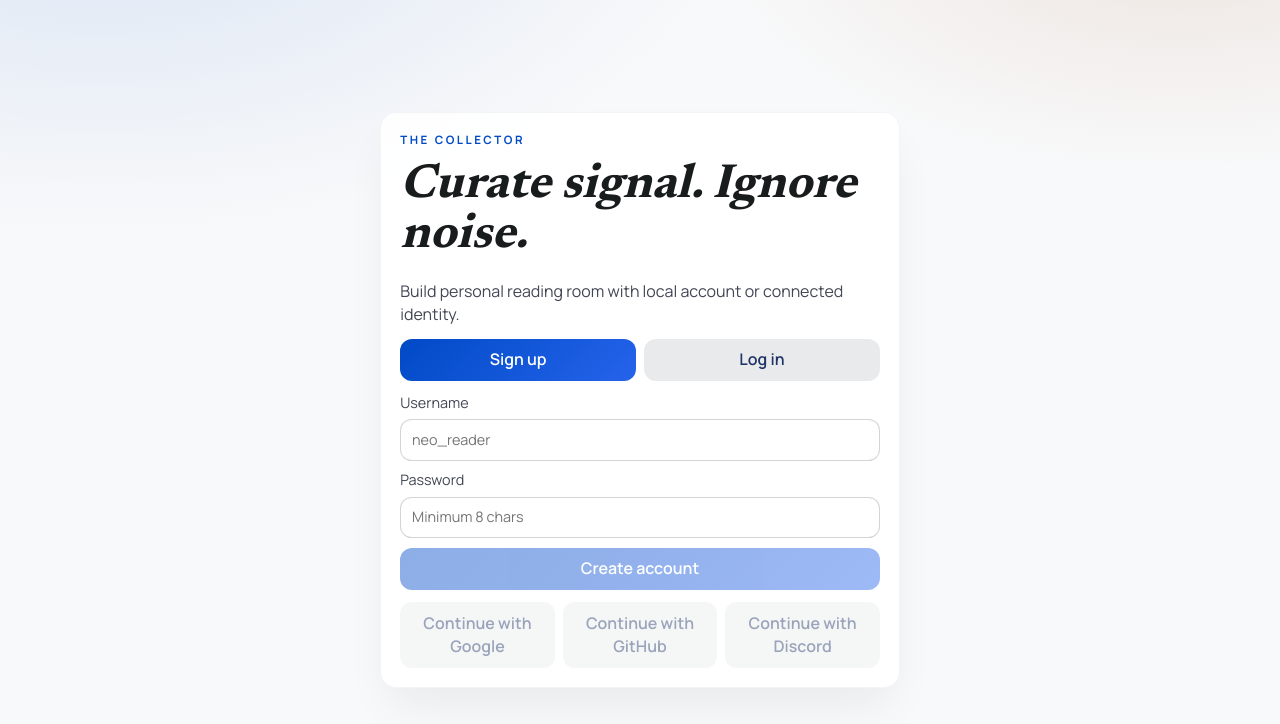
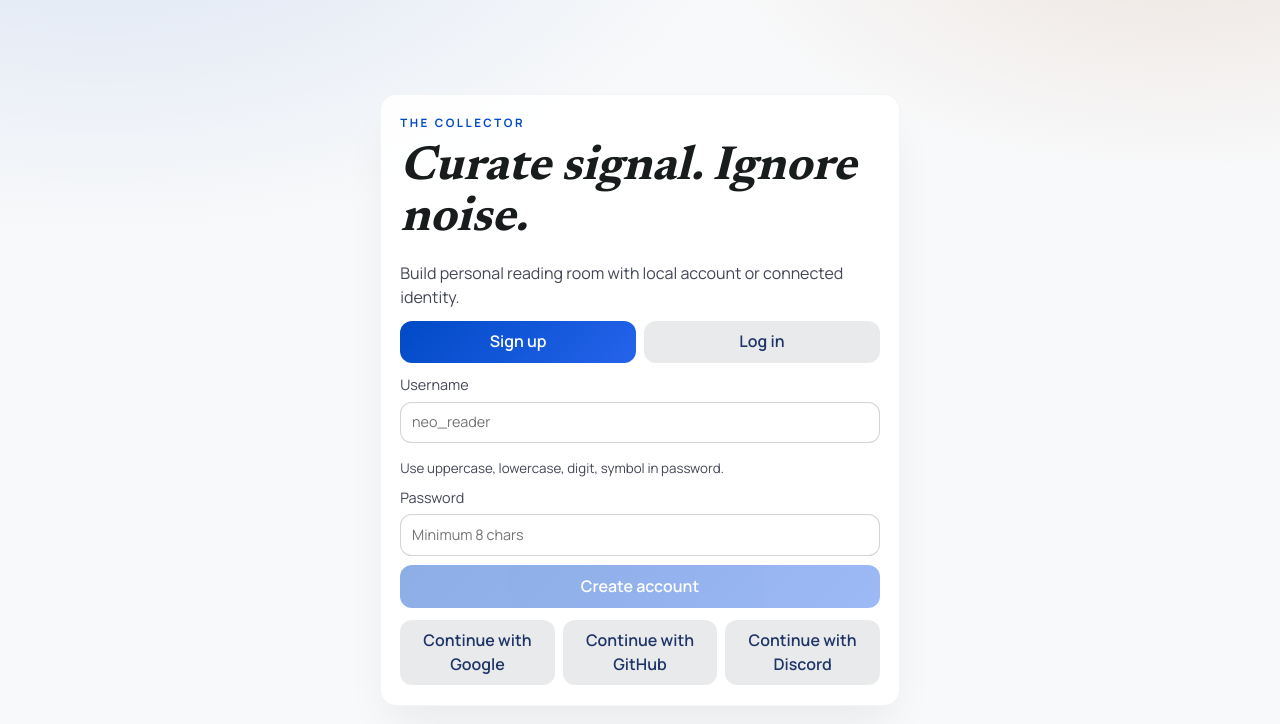
Before and after one commit to aayushsiwa/raven-frontend, a React (Vite) app: page / in a window 1280 px wide. Shown: the top 724 px of the page. Built offline with nearby package versions, Linux system fonts and the light colour scheme.

Commit message:
feat: use oauth redirect flow and load authenticated feed from db

```diff
--- a/src/features/auth/useAuth.ts
+++ b/src/features/auth/useAuth.ts
@@ -1,5 +1,5 @@
-import { useMemo, useState } from 'react'
-import { ApiError, api, type AuthUser, type OAuthLoginBody } from '../../lib/api'
+import { useEffect, useMemo, useState } from 'react'
+import { ApiError, api, type AuthUser } from '../../lib/api'
 
 const AUTH_STORE_KEY = 'raven.auth.v1'
 
@@ -91,16 +91,39 @@ function toErrorText(err: unknown): string {
   return 'Unknown auth error'
 }
 
-function fakeProviderUserId(provider: OAuthProvider, username: string): string {
-  return `${provider}:${username.toLowerCase()}`
-}
-
 export function useAuth(baseUrl: string): AuthState {
   const [session, setSession] = useState<AuthStore | null>(readAuthStore)
   const [loading, setLoading] = useState(false)
   const [errorText, setErrorText] = useState<string | null>(null)
 
   const client = useMemo(() => api(baseUrl), [baseUrl])
+
+  useEffect(() => {
+    const search = new URLSearchParams(window.location.search)
+    const token = search.get('token')
+    if (!token) {
+      return
+    }
+
+    const hydrate = async () => {
+      setLoading(true)
+      setErrorText(null)
+      try {
+        const me = await client.me(token)
+        setSessionAndPersist({ token, user: me.user })
+      } catch (err) {
+        setErrorText(toErrorText(err))
+      } finally {
+        setLoading(false)
+        const url = new URL(window.location.href)
+        url.searchParams.delete('token')
+        window.history.replaceState({}, '', url.toString())
+      }
+    }
+
+    void hydrate()
+  // eslint-disable-next-line react-hooks/exhaustive-deps
+  }, [client])
 
   const setSessionAndPersist = (value: AuthStore | null) => {
     setSession(value)
@@ -137,19 +160,12 @@ export function useAuth(baseUrl: string): AuthState {
     }
   }
 
-  const oauthLogin = async (provider: OAuthProvider, username: string) => {
+  const oauthLogin = async (provider: OAuthProvider, _username: string) => {
     setLoading(true)
     setErrorText(null)
-    const payload: OAuthLoginBody = {
-      provider,
-      provider_user_id: fakeProviderUserId(provider, username),
-      username,
-      display_name: username,
-    }
-
     try {
-      const res = await client.oauthLogin(payload)
-      setSessionAndPersist({ token: res.token, user: res.user })
+      const res = await client.oauthStart(provider, window.location.pathname || '/')
+      window.location.assign(res.url)
       return true
     } catch (err) {
       setErrorText(toErrorText(err))
--- a/src/features/feed/useFeedExperience.ts
+++ b/src/features/feed/useFeedExperience.ts
@@ -212,14 +212,20 @@ export function useFeedExperience(defaultBaseUrl: string): FeedExperienceState {
   const batchQuery = useQuery({
     queryKey: qk.batchRss(baseUrl, savedChoices, limit),
     queryFn: () => client.batchRss({ feeds: savedChoices, limit }),
-    enabled: savedChoices.length > 0 && limit >= 1 && limit <= 30,
+    enabled: !isAuthMode && savedChoices.length > 0 && limit >= 1 && limit <= 30,
+  })
+
+  const userFeedQuery = useQuery({
+    queryKey: qk.userFeed(baseUrl, authToken ?? 'none', limit),
+    queryFn: () => client.userFeed(authToken as string, limit),
+    enabled: isAuthMode && Boolean(authToken) && limit >= 1 && limit <= 30,
   })
 
   const allStories = useMemo(() => {
     const stories: FeedStory[] = []
     const seen = new Set<string>()
 
-    const results = batchQuery.data?.results ?? []
+    const results = isAuthMode ? (userFeedQuery.data?.results ?? []) : (batchQuery.data?.results ?? [])
 
     results.forEach((res) => {
       res.entries.forEach((entry, entryIdx) => {
@@ -238,10 +244,12 @@ export function useFeedExperience(defaultBaseUrl: string): FeedExperienceState {
     })
 
     return stories.sort((a, b) => b.rankTime - a.rankTime)
-  }, [batchQuery.data])
+  }, [batchQuery.data, isAuthMode, userFeedQuery.data])
 
-  const feedLoading = batchQuery.isLoading
-  const feedErrorTexts = batchQuery.error ? [errorText(batchQuery.error)] : []
+  const feedLoading = isAuthMode ? userFeedQuery.isLoading : batchQuery.isLoading
+  const feedErrorTexts = isAuthMode
+    ? (userFeedQuery.error ? [errorText(userFeedQuery.error)] : [])
+    : (batchQuery.error ? [errorText(batchQuery.error)] : [])
   const mapRefreshing = treeQuery.isFetching
 
   const addChoice = (choice?: FeedChoice) => {
@@ -316,6 +324,10 @@ export function useFeedExperience(defaultBaseUrl: string): FeedExperienceState {
     clearChoices,
     applyBaseUrl,
     refetchFeeds: async () => {
+      if (isAuthMode) {
+        await userFeedQuery.refetch()
+        return
+      }
       await batchQuery.refetch()
     },
   }
--- a/src/interfaces/mobile/OnboardingPage.tsx
+++ b/src/interfaces/mobile/OnboardingPage.tsx
@@ -72,6 +72,10 @@ export function OnboardingPage(props: OnboardingPageProps) {
             {submitted && validation.username ? <small className="field-error">{validation.username}</small> : null}
           </label>
 
+          {mode === 'signup' ? (
+            <small className="muted">Use uppercase, lowercase, digit, symbol in password.</small>
+          ) : null}
+
           <label>
             Password
             <input
@@ -93,7 +97,7 @@ export function OnboardingPage(props: OnboardingPageProps) {
           <button
             type="button"
             className="btn ghost onboarding-oauth"
-            disabled={props.loading || Boolean(validation.username)}
+            disabled={props.loading}
             onClick={() => {
               void props.onOAuth('google', username)
             }}
@@ -103,7 +107,7 @@ export function OnboardingPage(props: OnboardingPageProps) {
           <button
             type="button"
             className="btn ghost onboarding-oauth"
-            disabled={props.loading || Boolean(validation.username)}
+            disabled={props.loading}
             onClick={() => {
               void props.onOAuth('github', username)
             }}
@@ -113,7 +117,7 @@ export function OnboardingPage(props: OnboardingPageProps) {
           <button
             type="button"
             className="btn ghost onboarding-oauth"
-            disabled={props.loading || Boolean(validation.username)}
+            disabled={props.loading}
             onClick={() => {
               void props.onOAuth('discord', username)
             }}
--- a/src/lib/api.ts
+++ b/src/lib/api.ts
@@ -42,6 +42,10 @@ export type OAuthLoginBody = {
   email?: string
   display_name?: string
   avatar_url?: string
+}
+
+export type OAuthStartResponse = {
+  url: string
 }
 
 export type FeedPreferenceChoice = {
@@ -98,6 +102,8 @@ export type BatchRssResponse = {
   generated_at: string
   results: RssResponse[]
 }
+
+export type UserFeedResponse = BatchRssResponse
 
 export type Subscription = {
   channel_id: number
@@ -202,6 +208,11 @@ export function api(baseUrl: string) {
         headers: jsonHeaders,
         body: JSON.stringify(payload),
       }),
+    oauthStart: (provider: OAuthLoginBody['provider'], next: string = '/') =>
+      request<OAuthStartResponse>(
+        baseUrl,
+        `/api/v1/auth/oauth/${encodeURIComponent(provider)}/start${queryString({ next })}`,
+      ),
     me: (token: string) =>
       request<{ user: AuthUser }>(baseUrl, '/api/v1/auth/me', {
         headers: {
@@ -222,6 +233,12 @@ export function api(baseUrl: string) {
           Authorization: `Bearer ${token}`,
         },
         body: JSON.stringify({ choices }),
+      }),
+    userFeed: (token: string, limit: number) =>
+      request<UserFeedResponse>(baseUrl, `/api/v1/user/feed${queryString({ limit })}`, {
+        headers: {
+          Authorization: `Bearer ${token}`,
+        },
       }),
     health: () => request<HealthResponse>(baseUrl, '/health'),
     providers: () => request<ProvidersResponse>(baseUrl, '/api/v1/providers'),
--- a/src/lib/queryKeys.ts
+++ b/src/lib/queryKeys.ts
@@ -11,6 +11,7 @@ export const qk = {
     const feedKey = feeds.map(f => `${f.provider}:${f.category}:${f.topic}`).sort().join('|')
     return ['batch-rss', baseUrl, feedKey, limit] as const
   },
+  userFeed: (baseUrl: string, token: string, limit: number) => ['user-feed', baseUrl, token, limit] as const,
   subscriptions: (baseUrl: string, channelId?: number) =>
     ['subscriptions', baseUrl, channelId ?? 'all'] as const,
 }
```
